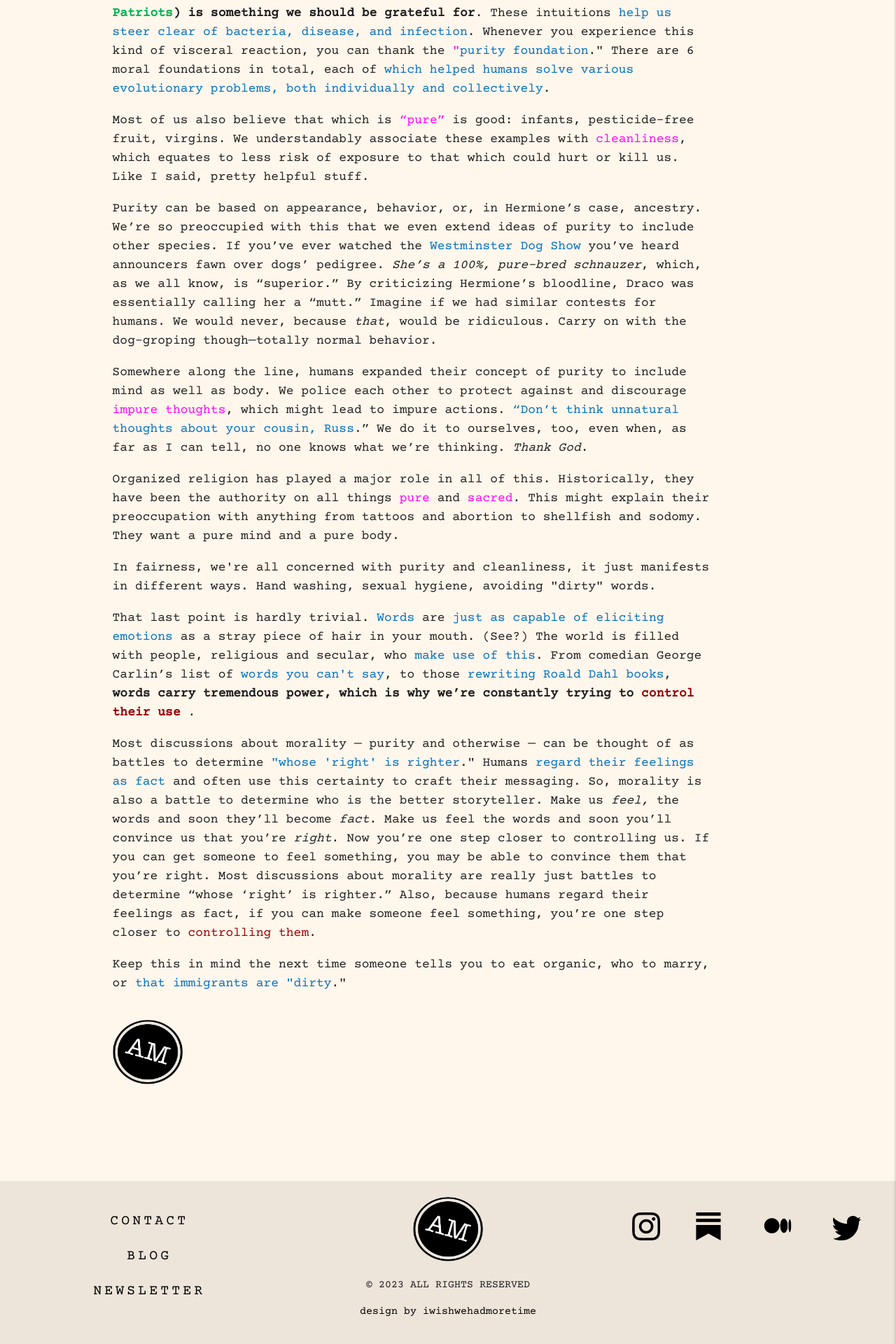
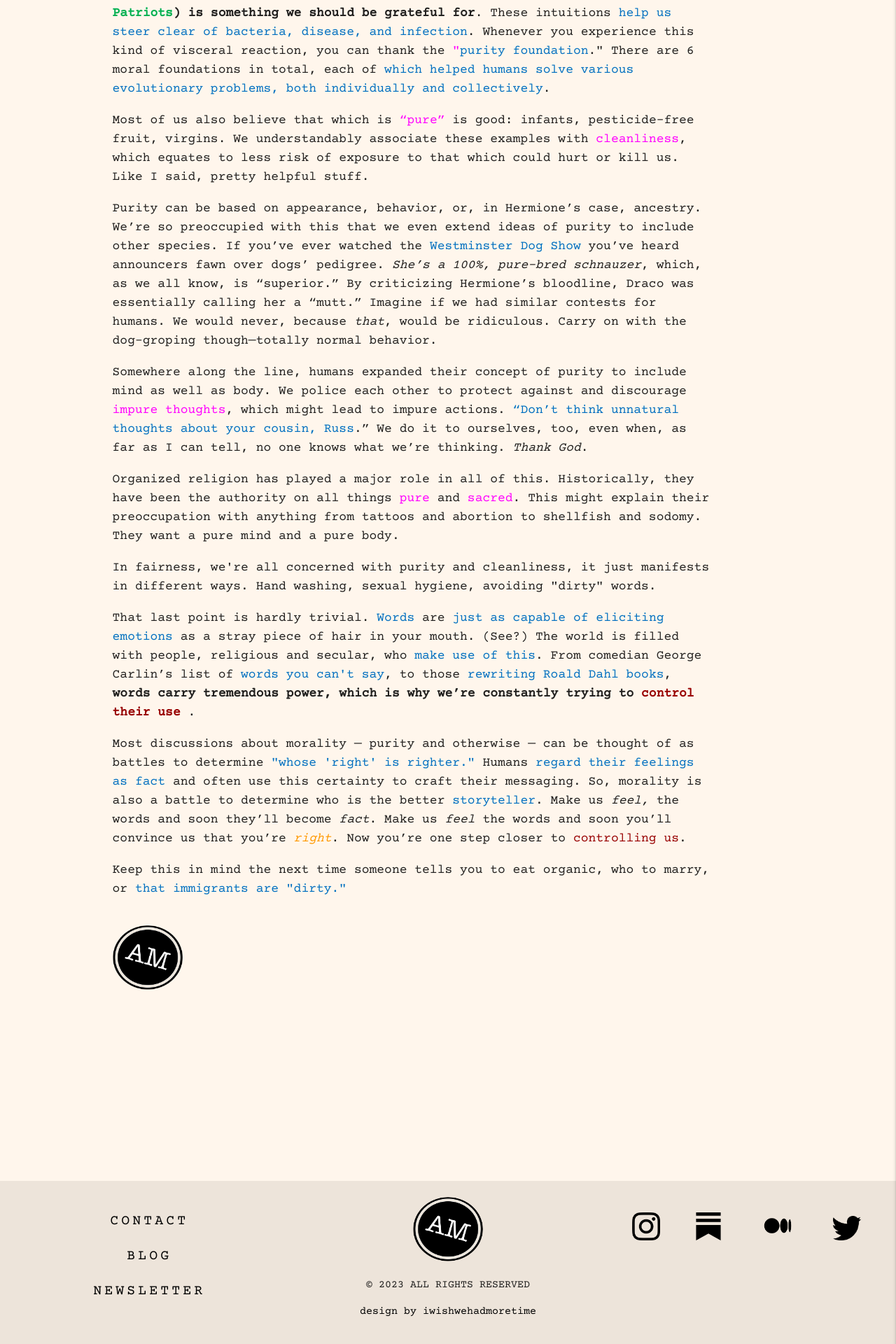
Before and after one commit to khiciste/apologetic_millennial, a Jekyll site: the page built from _posts/2023-03-01-what-harry-potter-and-the-westminster-dog-show-can-teach-us-about-morality.html, in a window 1280 px wide. Shown: the part 898-2818 px from the top of the page at 70% size. Built offline with Jekyll 4.4.1, drawn with Linux system fonts in a browser that asks for light colours; some web fonts are replaced.

Commit message:
fixing several errors in blog 6

```diff
--- a/_posts/2023-03-01-what-harry-potter-and-the-westminster-dog-show-can-teach-us-about-morality.html
+++ b/_posts/2023-03-01-what-harry-potter-and-the-westminster-dog-show-can-teach-us-about-morality.html
@@ -33,9 +33,8 @@
 That last point is hardly trivial. <a class="communication modal-trigger" href="#communication-modal">Words</a> are <a target="_blank" href="https://journals.sagepub.com/doi/10.1177/097133369700900105">just as capable of eliciting emotions</a> as a stray piece of hair in your mouth. (See?) The world is filled with people, religious and secular, who <a target="_blank" href="https://apologeticmillennial.com/blog/2023/02/21/gateway-conservatives">make use of this</a>. From comedian George Carlin’s list of <a target="_blank" href="https://www.youtube.com/watch?v=vbZhpf3sQxQ">words you can't say</a>, to those <a target="_blank" href="https://thewire.in/books/rewriting-roald-dahl-a-society-reckoning-with-its-past-or-posthumous-censorship">rewriting Roald Dahl books</a>, <b>words carry tremendous power, which is why we’re constantly trying to <a class="freedom modal-trigger" href="#freedom-modal">control their use</a> </b>.
 </p>
 <p>
-Most discussions about morality — purity and otherwise — can be thought of as battles to determine <a target="_blank" href="https://www.amazon.com/Behave-Biology-Humans-Best-Worst/dp/0143110918/ref=sr_1_1?adgrpid=83043196739&gclid=CjwKCAiA9NGfBhBvEiwAq5vSy4TLMGwYuPNLNgXs380F6Bbb8d0aGZQnGpMg09_-jd3jdktb3hn49hoCL0oQAvD_BwE&hvadid=585412622521&hvdev=c&hvlocphy=9075963&hvnetw=g&hvqmt=e&hvrand=8818558095503909878&hvtargid=kwd-306581278049&hydadcr=22365_13333077&keywords=behave+robert+sapolsky&qid=1676981082&sr=8-1">"whose 'right' is righter</a>." Humans <a target="_blank" href="https://www.amazon.com/Thinking-Fast-Slow-Daniel-Kahneman-ebook/dp/B00555X8OA/ref=sr_1_1">regard their feelings as fact</a> and often use this certainty to craft their messaging. So, morality is also a battle to determine who is the better storyteller. Make us <i>feel,</i> the words and soon they’ll become <i>fact</i>. Make us feel the words and soon you’ll convince us that you’re <i>right</i>. Now you’re one step closer to controlling us.
-If you can get someone to feel something, you may be able to convince them that you’re right. Most discussions about morality are really just battles to determine “whose ‘right’ is righter.” Also, because humans regard their feelings as fact, if you can make someone feel something, you’re one step closer to <a class="freedom modal-trigger" href="#freedom-modal">controlling them</a>.
+Most discussions about morality — purity and otherwise — can be thought of as battles to determine <a target="_blank" href="https://www.amazon.com/Behave-Biology-Humans-Best-Worst/dp/0143110918/ref=sr_1_1?adgrpid=83043196739&gclid=CjwKCAiA9NGfBhBvEiwAq5vSy4TLMGwYuPNLNgXs380F6Bbb8d0aGZQnGpMg09_-jd3jdktb3hn49hoCL0oQAvD_BwE&hvadid=585412622521&hvdev=c&hvlocphy=9075963&hvnetw=g&hvqmt=e&hvrand=8818558095503909878&hvtargid=kwd-306581278049&hydadcr=22365_13333077&keywords=behave+robert+sapolsky&qid=1676981082&sr=8-1">"whose 'right' is righter."</a> Humans <a target="_blank" href="https://www.amazon.com/Thinking-Fast-Slow-Daniel-Kahneman-ebook/dp/B00555X8OA/ref=sr_1_1">regard their feelings as fact</a> and often use this certainty to craft their messaging. So, morality is also a battle to determine who is the better <a class="communication modal-trigger" href="#communication-modal">storyteller</a>. Make us <i>feel,</i> the words and soon they’ll become <i>fact</i>. Make us <i>feel</i> the words and soon you’ll convince us that you’re <i><a class="authority modal-trigger" href="#authority-modal">right</a></i>. Now you’re one step closer to <a class="freedom modal-trigger" href="#freedom-modal">controlling us</a>.
 </p>
 <p>
-Keep this in mind the next time someone tells you to eat organic, who to marry, or  <a target="_blank" href="https://www.rollingstone.com/politics/politics-news/tucker-carlson-advertisers-770504/">that immigrants are "dirty</a>."
+Keep this in mind the next time someone tells you to eat organic, who to marry, or  <a target="_blank" href="https://www.rollingstone.com/politics/politics-news/tucker-carlson-advertisers-770504/">that immigrants are "dirty."</a>
 </p>
```
